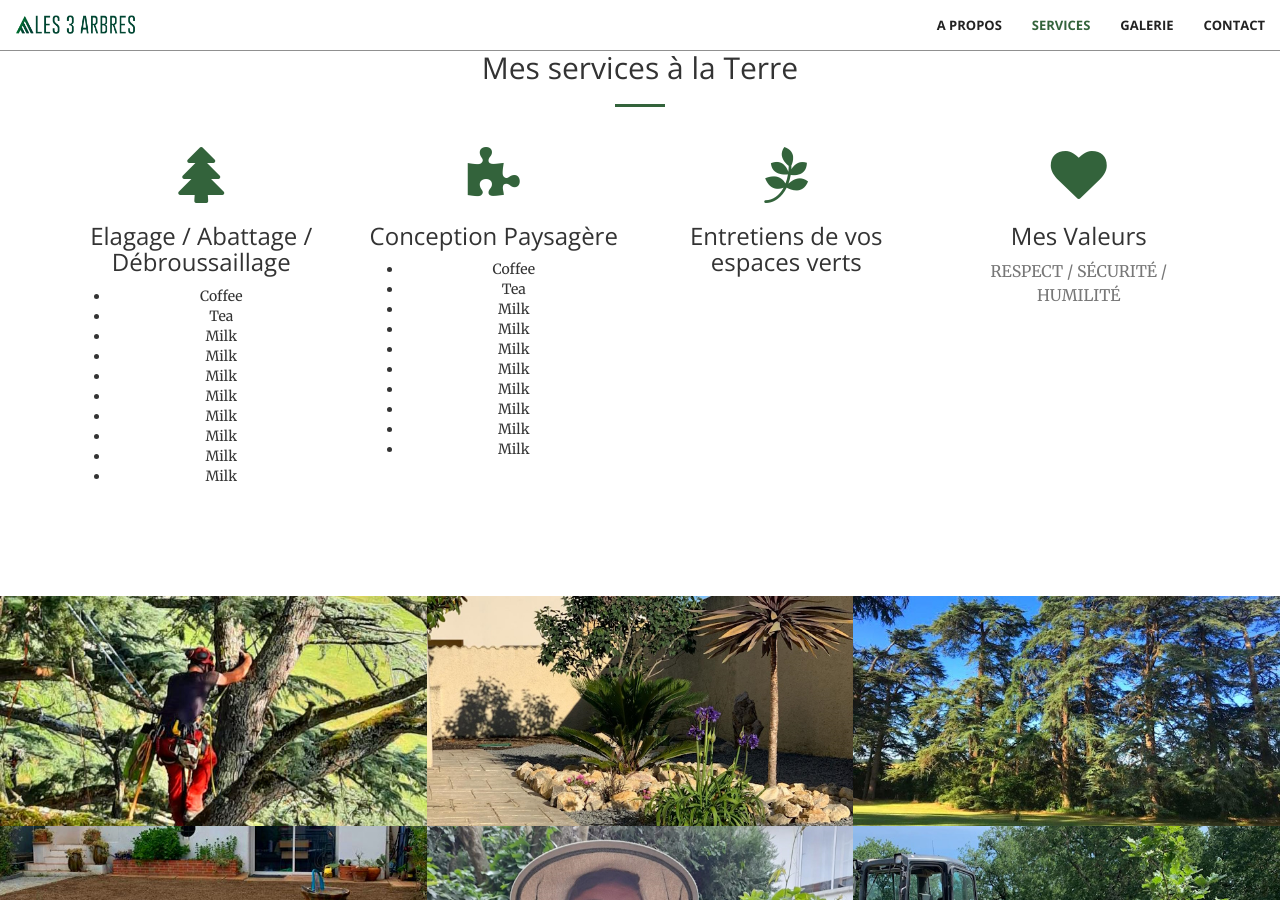
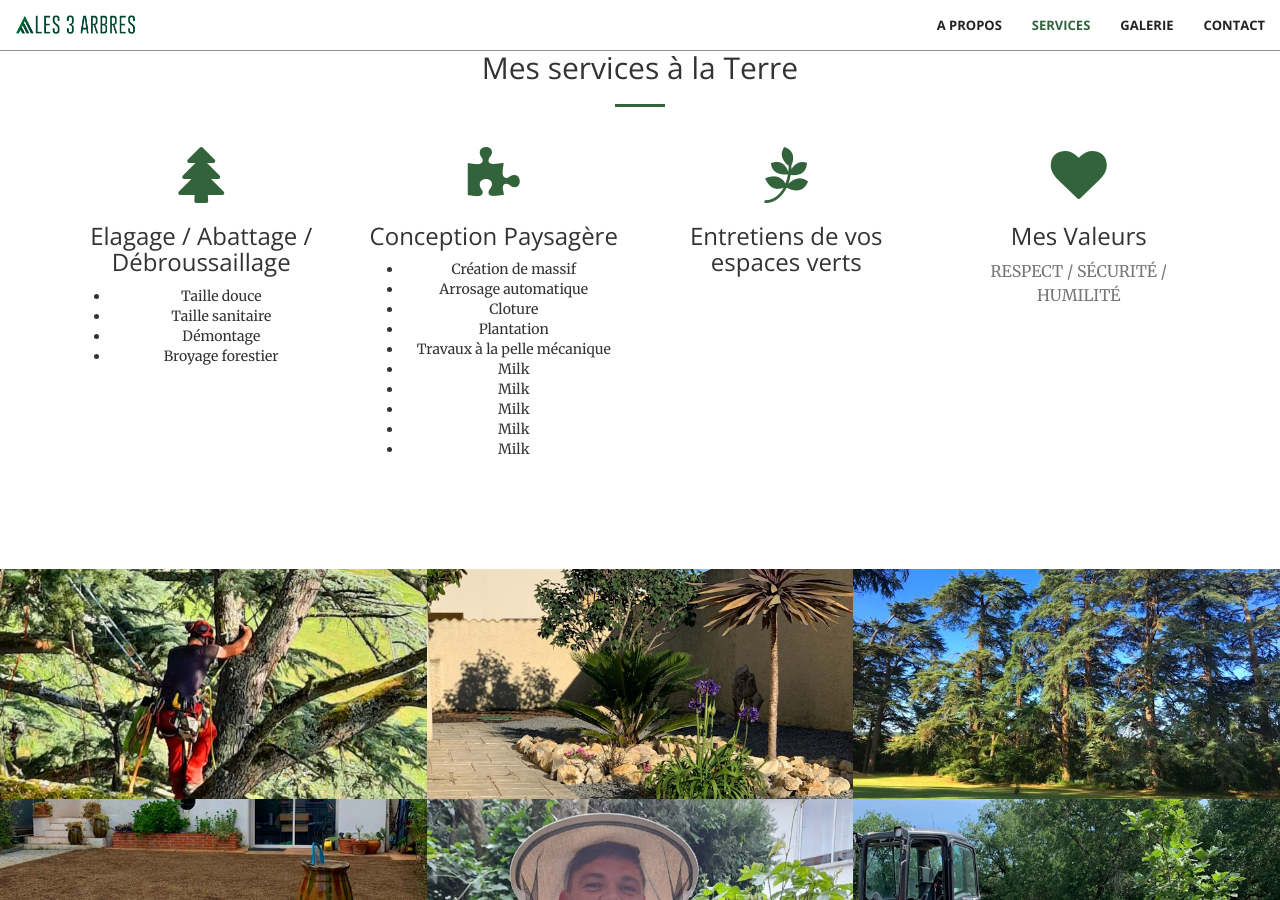
Before and after one commit to 3Abres/3Abres.github.io, a Jekyll site: the page built from index.html, in a window 1280 px wide and 900 px high, scrolled down 1679 px. Built offline with Jekyll 4.4.1, drawn with Linux system fonts in a browser that asks for light colours.

Commit message:
Update services.html

```diff
--- a/_includes/services.html
+++ b/_includes/services.html
@@ -15,16 +15,11 @@
                     <h3>Elagage / Abattage / Débroussaillage</h3>
                     <p class="text-muted" align="left">
                         <ul>
-                          <li>Coffee</li>
-                          <li>Tea</li>
-                          <li>Milk</li>
-                          <li>Milk</li>
-                          <li>Milk</li>
-                          <li>Milk</li>
-                          <li>Milk</li>
-                          <li>Milk</li>
-                          <li>Milk</li>
-                          <li>Milk</li>
+                          <li>Taille douce</li>
+                          <li>Taille sanitaire</li>
+                          <li>Démontage</li>
+                          <li>Broyage forestier</li>
+
                         </ul>
                   </p>
                 </div>
@@ -35,11 +30,11 @@
                     <h3>Conception Paysagère </h3>
                     <p class="text-muted">
                     <ul>
-                      <li>Coffee</li>
-                      <li>Tea</li>
-                      <li>Milk</li>
-                      <li>Milk</li>
-                      <li>Milk</li>
+                      <li>Création de massif</li>
+                      <li>Arrosage automatique </li>
+                      <li>Cloture</li>
+                      <li>Plantation</li>
+                      <li>Travaux à la pelle mécanique</li>
                       <li>Milk</li>
                       <li>Milk</li>
                       <li>Milk</li>
```
